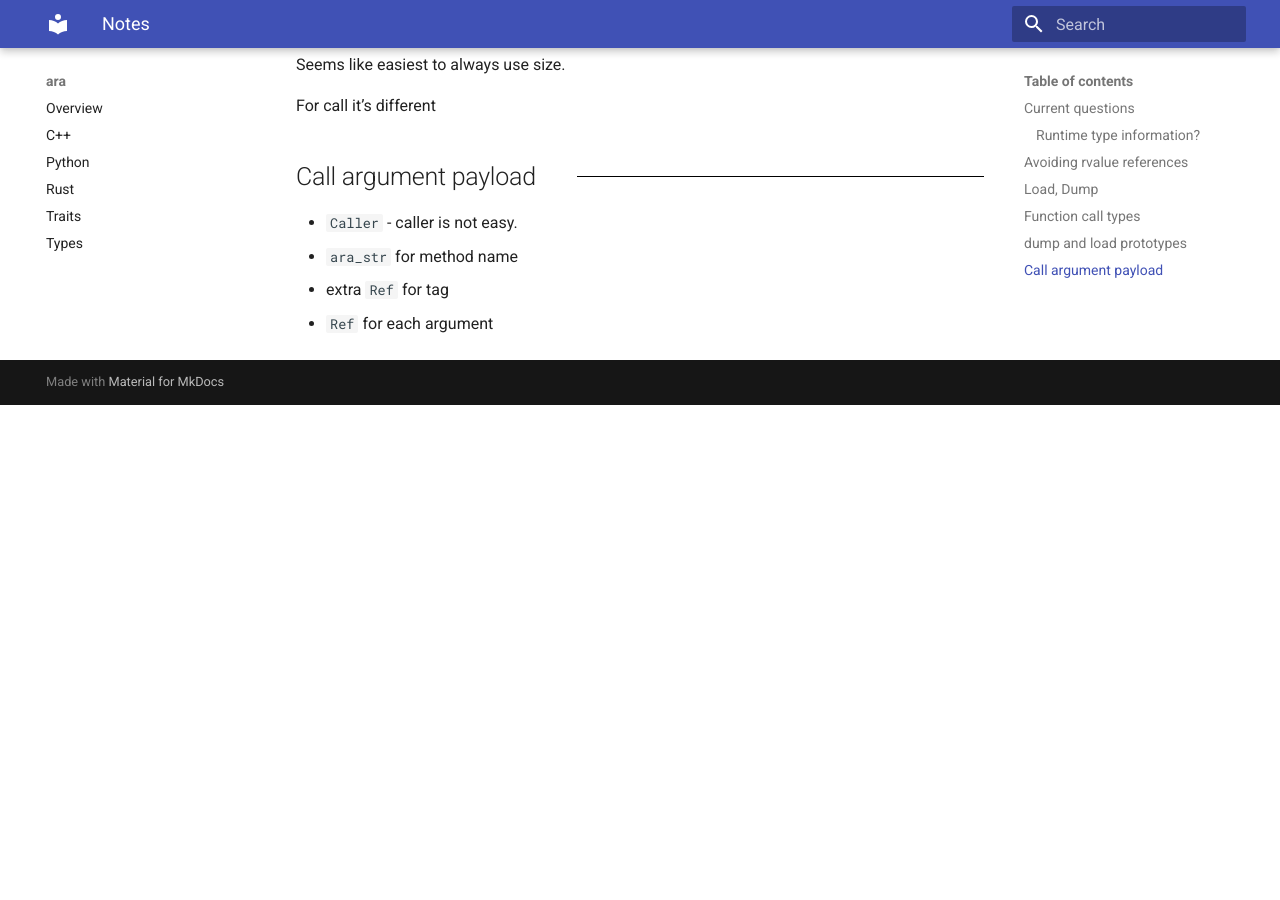
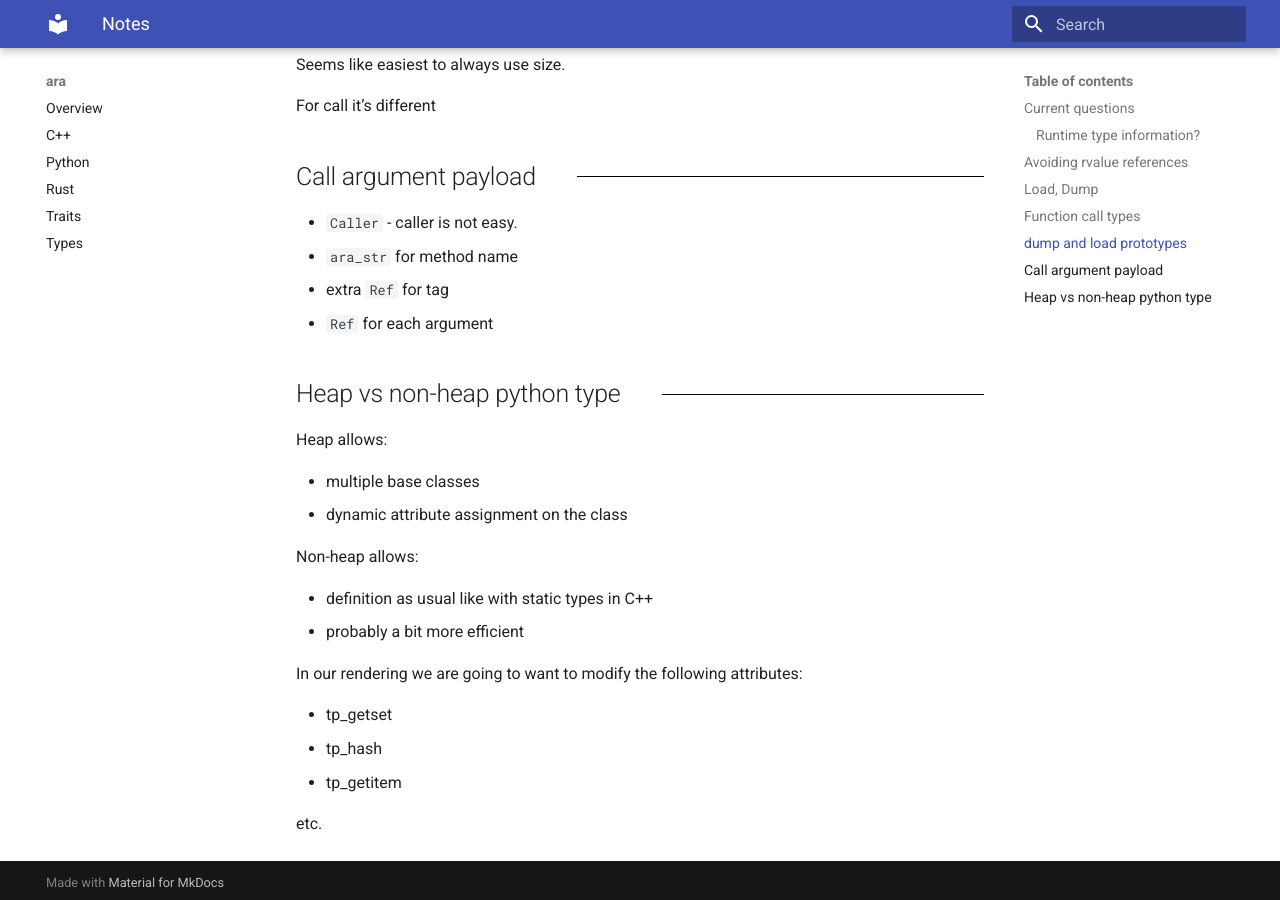
Before and after one commit to mfornace/rebind, an MkDocs documentation site: the page built from docs/Notes.md, in a window 1280 px wide and 900 px high, scrolled down 7568 px. Built offline with MkDocs 1.6.1 and Material for MkDocs 9.7.7, drawn with Linux system fonts in a browser that asks for light colours; before the commit the page ends 7973 px from its top, so only the background shows below that; some of the changed text lies outside the part shown.

```diff
--- a/docs/Notes.md
+++ b/docs/Notes.md
@@ -371,3 +371,23 @@ For call it's different
 - `ara_str` for method name
 - extra `Ref` for tag
 - `Ref` for each argument
+
+## Heap vs non-heap python type
+
+Heap allows:
+
+- multiple base classes
+- dynamic attribute assignment on the class
+
+Non-heap allows:
+
+- definition as usual like with static types in C++
+- probably a bit more efficient
+
+In our rendering we are going to want to modify the following attributes:
+
+- tp_getset
+- tp_hash
+- tp_getitem
+
+etc.
```
Also changed, not shown: other parts of docs/Notes.md (+2 -2 lines), 16 other files.
